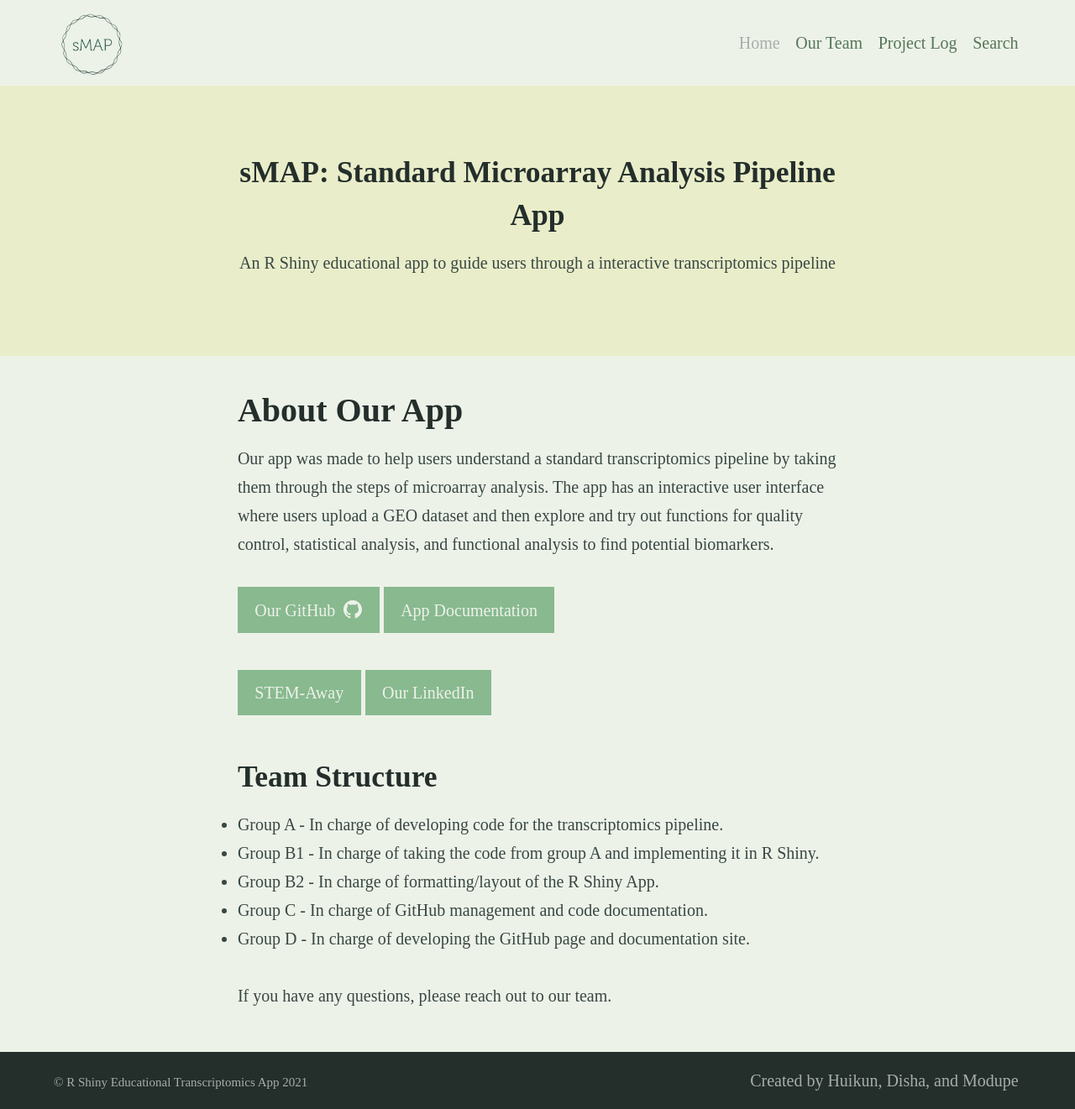
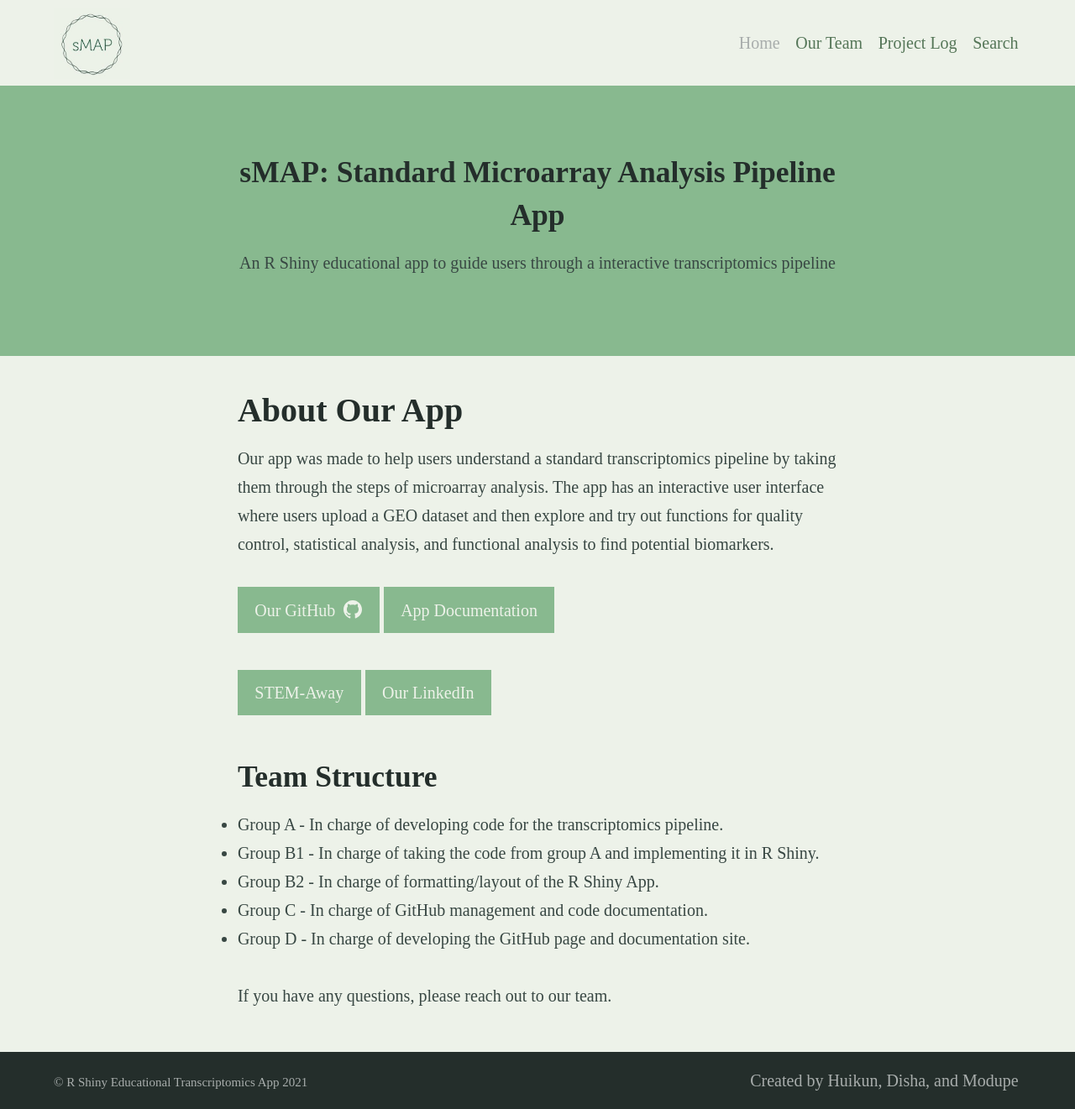
Before and after one commit to BI-STEM-Away/sMAP, a Jekyll site: the page built from index.md, in a window 1280 px wide. Shown: the whole page at 84% size. Built offline with Jekyll 4.4.1, drawn with Linux system fonts in a browser that asks for light colours.

Commit message:
Update _settings.scss

```diff
--- a/_sass/_settings.scss
+++ b/_sass/_settings.scss
@@ -1,7 +1,7 @@
 // Background colours
 $backgroundColour: #edf2e9 !default;
 $codeBackgroundColour: #88b98f !default;
-$featureBackgroundColour: #e9edc9 !default;
+$featureBackgroundColour: #88b98f !default;
 $accentColour: #05bf85 !default;
 
 // Text colours
```
